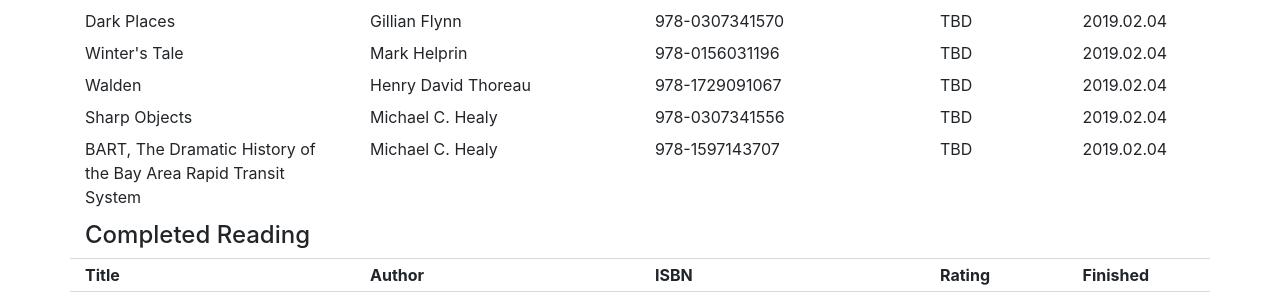
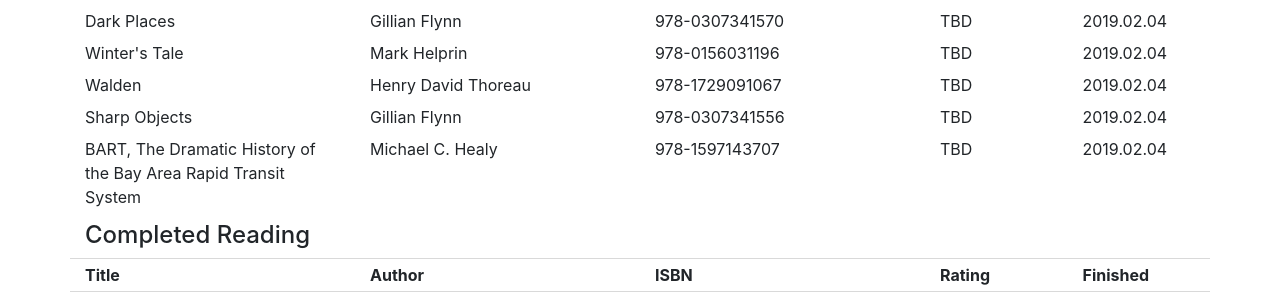
Before and after one commit to atramposch/website, a Jekyll site: the page built from about/books.html, in a window 1280 px wide and 900 px high, scrolled down 930 px. Shown: the part 176-475 px from the top of the window. Built offline with Jekyll 4.4.1, drawn with Linux system fonts in a browser that asks for light colours.

Commit message:
sharp objects author incorrect

```diff
--- a/_data/books.yml
+++ b/_data/books.yml
@@ -63,7 +63,7 @@
 
 - title: Sharp Objects
   category: Want to Read
-  author: Michael C. Healy
+  author: Gillian Flynn
   isbn: 978-0307341556
   rating: TBD
   date_added: 2019.02.04
```
